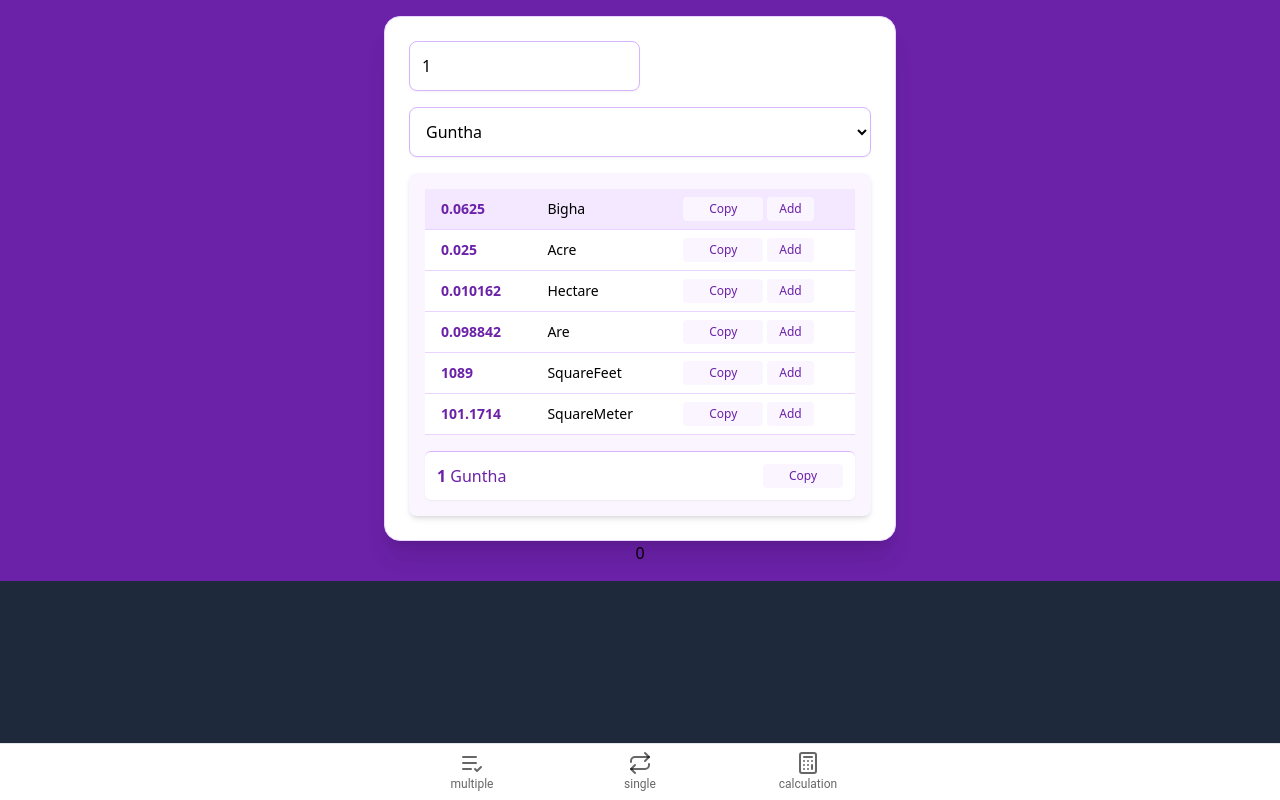
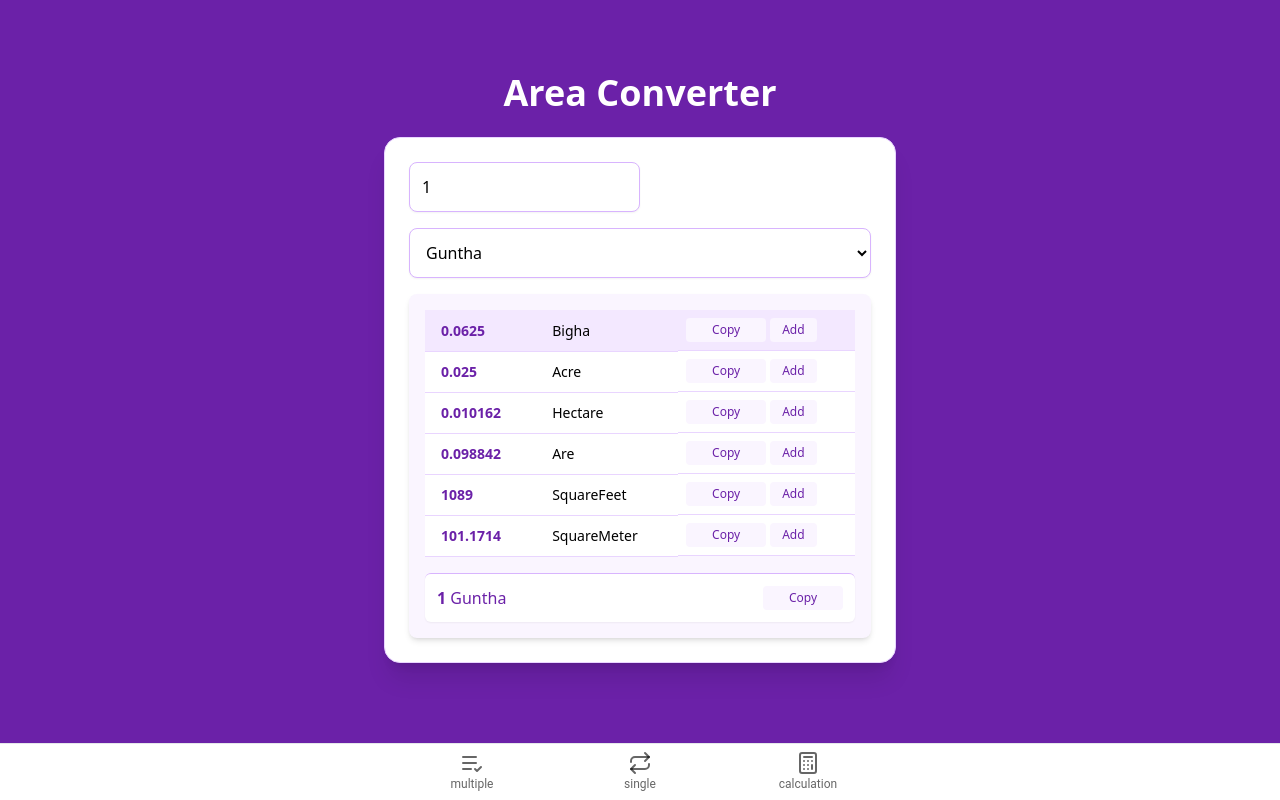
Before and after one commit to Murlidhar08/Area-Converter, a React (Vite) app: page / in a window 1280 px wide. Built offline with nearby package versions, Linux system fonts and the light colour scheme.

Commit message:
Design improvement

```diff
--- a/src/pages/AreaConverterMultiple.tsx
+++ b/src/pages/AreaConverterMultiple.tsx
@@ -198,7 +198,15 @@ export default function AreaConverterMultiple() {
   };
 
   return (
-    <div className="flex flex-col items-center justify-start bg-purple-800 p-4">
+    <div className="flex flex-col items-center justify-center min-h-screen bg-purple-800 p-4 pb-20">
+      {/* Title */}
+      <motion.h1
+        className="text-4xl font-extrabold mb-6 text-white text-center"
+        initial={{ opacity: 0, y: -20 }}
+        animate={{ opacity: 1, y: 0 }}
+      >
+        Area Converter
+      </motion.h1>
       <motion.div
         className="bg-white p-6 rounded-2xl shadow-xl w-full max-w-lg mx-auto border border-purple-200"
         initial={{ opacity: 0, scale: 0.9 }}
@@ -282,7 +290,7 @@ export default function AreaConverterMultiple() {
                       <td className="py-2 px-4 border-b border-purple-200">
                         {unit}
                       </td>
-                      <td className="py-2 px-4 border-b border-purple-200">
+                      <td className="flex py-2 px-2 border-b border-purple-200">
                         <button
                           onClick={() => handleCopy(String(convertArea(unit)), unit)}
                           className="w-20 px-3 py-1 text-xs text-purple-800 bg-purple-50 rounded hover:bg-purple-200 text-center"
@@ -327,7 +335,7 @@ export default function AreaConverterMultiple() {
       </motion.div>
 
       {/* Navigate to Calculation */}
-      {calculationStore?.listOfCalc?.length && (
+      {!!calculationStore?.listOfCalc?.length && (
         <motion.button
           title="Calculation"
           className="fixed top-6 right-6 bg-purple-700 hover:bg-purple-900 text-white p-4 rounded-full shadow-lg focus:outline-none"
--- a/src/pages/AreaConverterSingle.tsx
+++ b/src/pages/AreaConverterSingle.tsx
@@ -1,6 +1,7 @@
 import { useState, useEffect } from "react";
 import { motion } from "framer-motion";
 import { useNavigate } from "react-router-dom";
+import { ArrowLeftRight } from 'lucide-react';
 
 interface UnitConversion {
   [key: string]: number;
@@ -168,21 +169,16 @@ export default function AreaConverterSingle() {
           </select>
 
           {/* Swap Button with SVG */}
-          <button
+          <motion.button
             onClick={swapUnits}
             className="text-purple-500 hover:text-purple-700 transition-colors flex items-center justify-center p-2 mx-3"
             aria-label="Swap Units"
+            whileHover={{ scale: 1.1 }}
+            whileTap={{ scale: 0.9, rotate: 180 }}
+
           >
-            <svg
-              xmlns="http://www.w3.org/2000/svg"
-              viewBox="0 0 92 92"
-              width="40"
-              height="40"
-              className="fill-current"
-            >
-              <path d="M92 55.5c0 1.1-.4 2.1-1.2 2.8L72.2 76.9c-.8.8-1.8 1.1-2.8 1.1-1 0-2.1-.5-2.8-1.2-1.6-1.6-1.6-4.2 0-5.8l11.7-12H39.2c-2.2 0-4-1.8-4-4s1.8-4 4-4h39.1L66.6 39.5c-1.6-1.6-1.6-3.9 0-5.4 1.6-1.6 4.1-1.6 5.7 0l18.6 18.6c.7.7 1.1 1.7 1.1 2.8zM13.7 41h39.1c2.2 0 4-1.8 4-4s-1.8-4-4-4H13.7l11.7-12c1.6-1.6 1.1-4.2 0-5.8s-4.1-1.6-5.7-.1L1.2 33.7c-.8.7-1.2 1.7-1.2 2.8s.4 2.1 1.2 2.8l18.6 18.6c.8.8 1.8 1.2 2.8 1.2 1 0 2.1-.4 2.8-1.2 1.6-1.6 1.6-3.9 0-5.4L13.7 41z"></path>
-            </svg>
-          </button>
+            <ArrowLeftRight size={35} />
+          </motion.button>
 
           {/* To Unit */}
           <select
@@ -209,17 +205,6 @@ export default function AreaConverterSingle() {
           {toUnit}
         </motion.div>
       </motion.div>
-
-      {/* Floating Button for Single Page */}
-      <motion.button
-        onClick={navigateToSinglePage}
-        className="fixed bottom-6 right-6 bg-purple-700 hover:bg-purple-900 text-white p-4 rounded-full shadow-lg focus:outline-none"
-        whileHover={{ scale: 1.1 }}
-        whileTap={{ scale: 0.9, rotate: 180 }}
-        aria-label="Go to Single Page"
-      >
-        <img className="w-6 h-6" src="/images/convert.png" alt="img" />
-      </motion.button>
     </div>
   );
 }
--- a/src/pages/Calculation.tsx
+++ b/src/pages/Calculation.tsx
@@ -15,7 +15,7 @@ export default function Calculation() {
     }, [calculationStore.listOfCalc]);
 
     return (
-        <div className="flex flex-col items-center justify-center min-h-screen bg-purple-800 p-4">
+        <div className="flex flex-col items-center justify-center min-h-screen bg-purple-800 p-4 pb-20">
             {/* Title */}
             <motion.h1
                 className="text-4xl font-extrabold mb-6 text-white text-center"
@@ -23,7 +23,7 @@ export default function Calculation() {
                 animate={{ opacity: 1, y: 0 }}
                 transition={{ duration: 0.5 }}
             >
-                Total Area
+                Total Calculation
             </motion.h1>
 
             {/* Box */}
```
